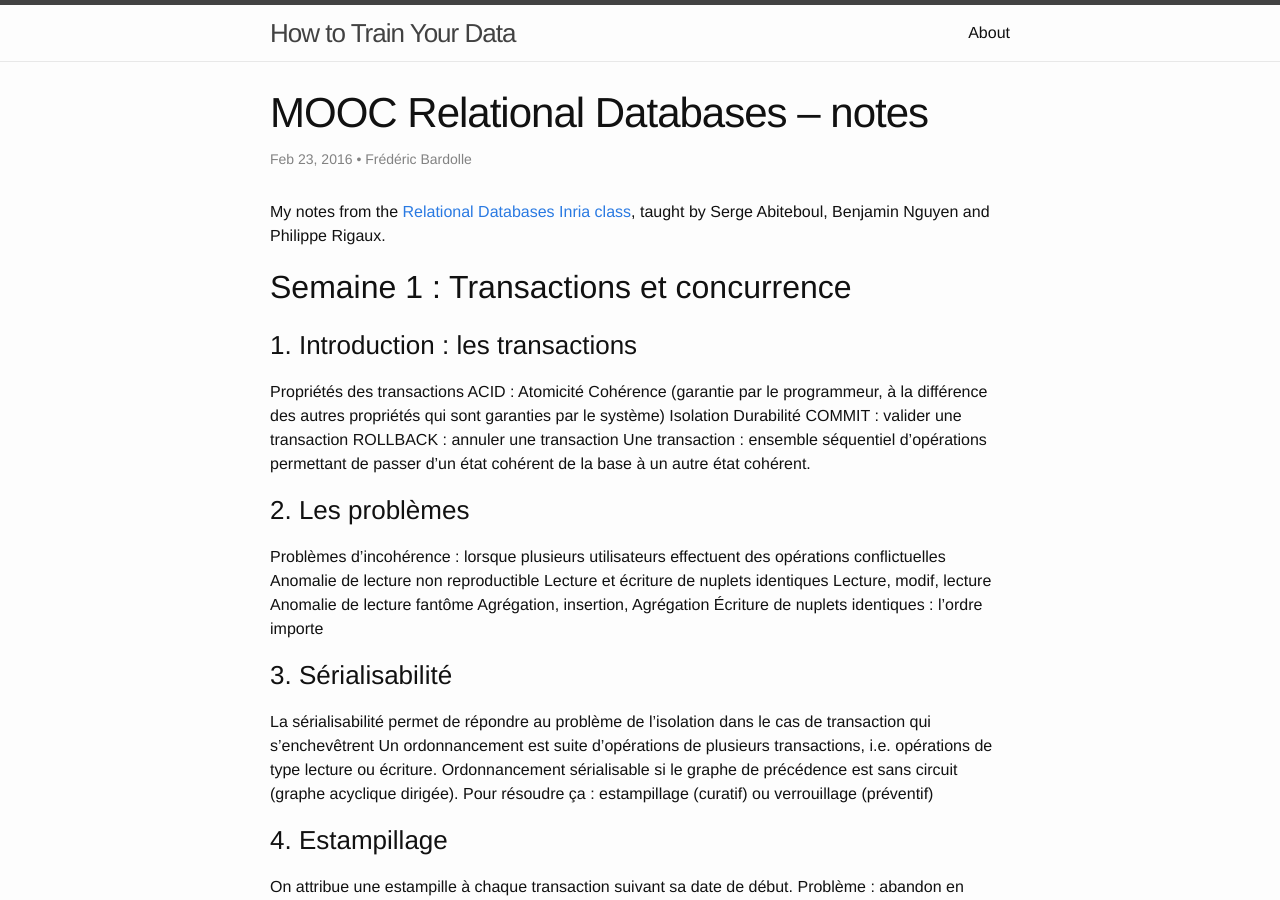
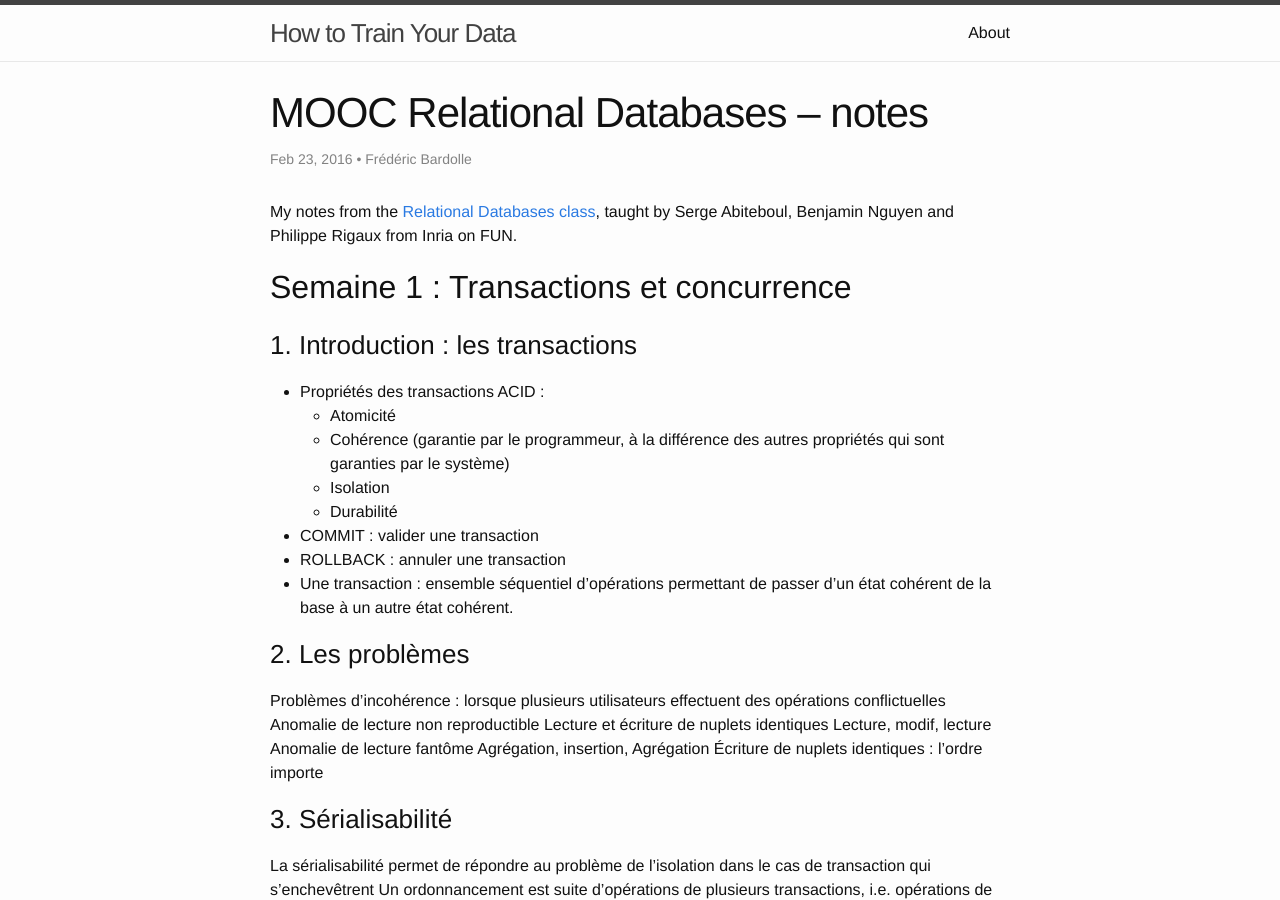
Before and after one commit to seiteta/seiteta.github.io_old, a Jekyll site: the page built from _posts/2016-02-23-relational-databases-notes.md, in a window 1280 px wide and 900 px high. Built offline with Jekyll 4.4.1, drawn with Linux system fonts in a browser that asks for light colours.

Commit message:
Update 2016-02-23-relational-databases-notes.md

```diff
--- a/_posts/2016-02-23-relational-databases-notes.md
+++ b/_posts/2016-02-23-relational-databases-notes.md
@@ -5,20 +5,20 @@ title: MOOC Relational Databases – notes
 author: Frédéric Bardolle
 ---
 
-My notes from the [Relational Databases Inria class](https://www.fun-mooc.fr/courses/inria/41008/session01/), taught by Serge Abiteboul, Benjamin Nguyen and Philippe Rigaux.
+My notes from the [Relational Databases class](https://www.fun-mooc.fr/courses/inria/41008/session01/), taught by Serge Abiteboul, Benjamin Nguyen and Philippe Rigaux from Inria on FUN.
 
 ## Semaine 1 : Transactions et concurrence
 
 ### 1. Introduction : les transactions
 
-Propriétés des transactions ACID :
-Atomicité
-Cohérence (garantie par le programmeur, à la différence des autres propriétés qui sont garanties par le système)
-Isolation
-Durabilité
-COMMIT : valider une transaction
-ROLLBACK : annuler une transaction
-Une transaction : ensemble séquentiel d’opérations permettant de passer d’un état cohérent de la base à un autre état cohérent.
+* Propriétés des transactions ACID :
+    * Atomicité
+    * Cohérence (garantie par le programmeur, à la différence des autres propriétés qui sont garanties par le système)
+    * Isolation
+    * Durabilité
+* COMMIT : valider une transaction
+* ROLLBACK : annuler une transaction
+* Une transaction : ensemble séquentiel d’opérations permettant de passer d’un état cohérent de la base à un autre état cohérent.
 
 ### 2. Les problèmes
 
```
